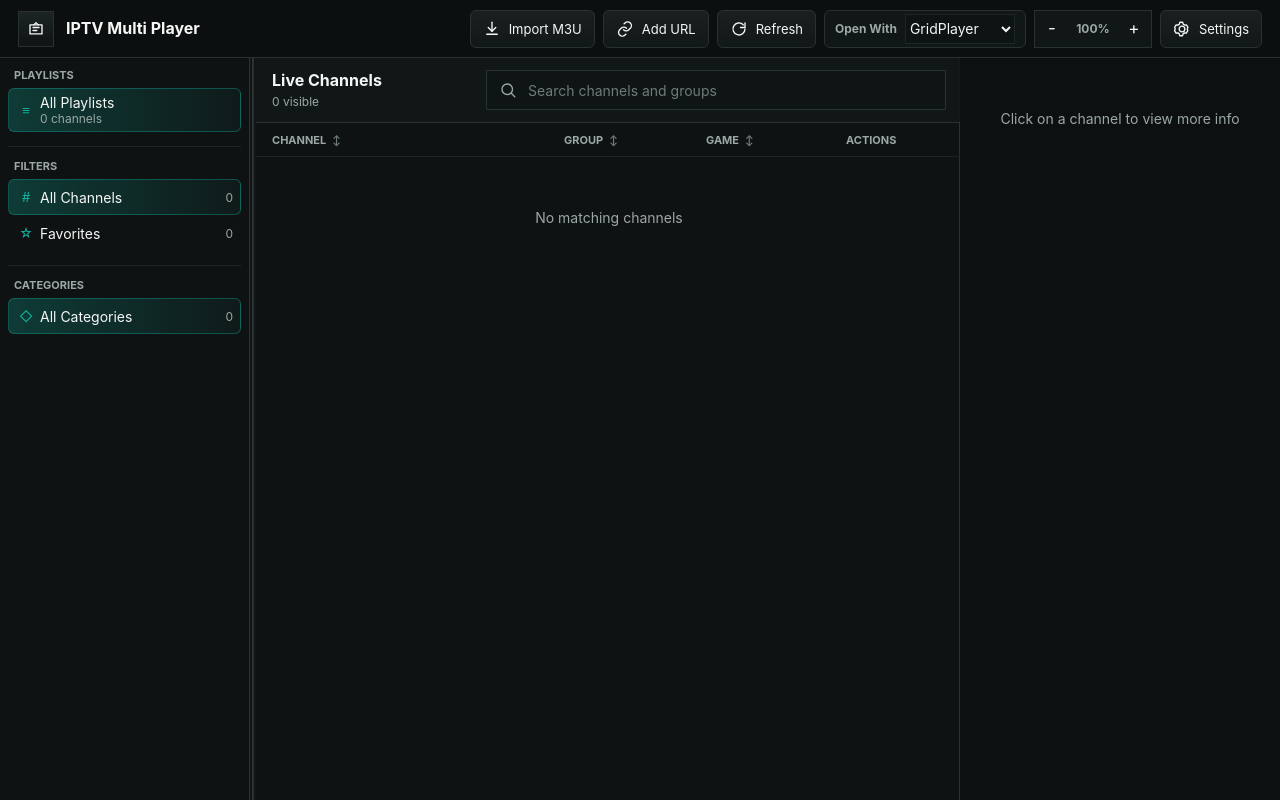
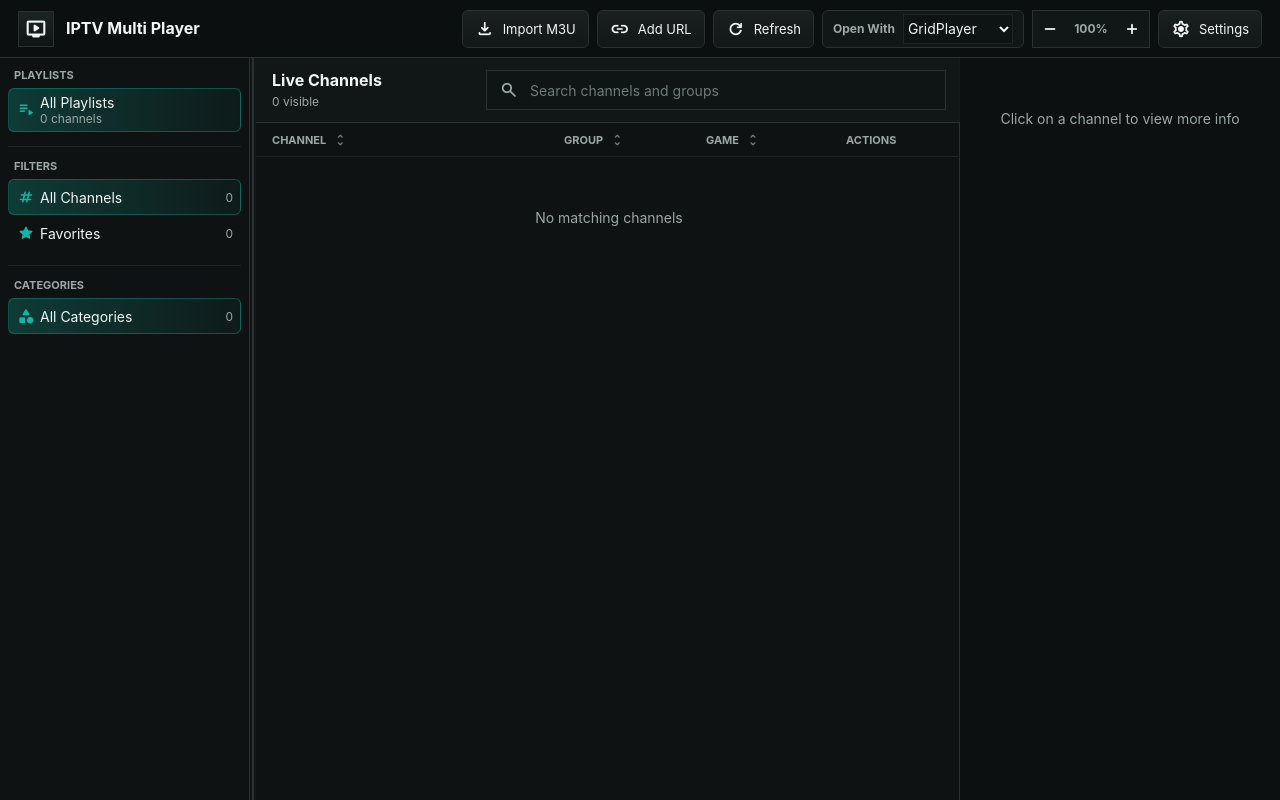
Before and after one commit to jeremygold02/gridplayer-iptv, a Flask app: page / in a window 1280 px wide. Run offline with Flask 3, Linux system fonts and the light colour scheme.

Commit message:
style: use material symbols for app icons

```diff
--- a/static/app.js
+++ b/static/app.js
@@ -81,6 +81,10 @@ function playerPathValue(playerId) {
 
 function channelById(channelId) {
   return appState?.channels.find((channel) => channel.id === channelId) || null;
+}
+
+function iconHtml(name, extraClass = "") {
+  return `<span class="material-icons ${extraClass}" aria-hidden="true">${escapeHtml(name)}</span>`;
 }
 
 async function api(path, options = {}) {
@@ -397,13 +401,13 @@ function renderPlayerSelect() {
 function renderSources() {
   const rows = [
     `<button class="source-row ${filters.sourceId === "all" ? "active" : ""}" data-source-id="all" type="button">
-      <span class="nav-icon">≡</span>
+      ${iconHtml("playlist_play", "nav-icon")}
       <span><span class="source-name">All Playlists</span><span class="source-meta">${appState.channels.length} channels</span></span>
       <span></span>
     </button>`,
     ...appState.sources.map((source) => `
       <button class="source-row ${filters.sourceId === source.id ? "active" : ""}" data-source-id="${source.id}" type="button">
-        <span class="nav-icon">${source.kind === "url" ? "↗" : "▣"}</span>
+        ${iconHtml(source.kind === "url" ? "link" : "folder", "nav-icon")}
         <span><span class="source-name">${escapeHtml(source.name)}</span><span class="source-meta">${source.channel_count || 0} channels</span></span>
         <span class="source-meta">${source.kind}</span>
       </button>
@@ -421,7 +425,7 @@ function renderCategories() {
       : appState.channels.filter((channel) => channel.group === category).length;
     return `
       <button class="nav-row ${filters.category === category ? "active" : ""}" data-category="${escapeHtml(category)}" type="button">
-        <span class="nav-icon">${category === "all" ? "◇" : "•"}</span>
+        ${iconHtml(category === "all" ? "category" : "label", "nav-icon")}
         <span>${escapeHtml(label)}</span>
         <span class="count">${count}</span>
       </button>
@@ -452,9 +456,11 @@ function renderChannels() {
       <div class="group-pill">${escapeHtml(channel.group)}</div>
       ${gameStatusHtml(channel)}
       <div class="row-actions">
-        <button class="icon-button ${favorites.has(channel.id) ? "active" : ""}" data-action="favorite" title="Favorite" type="button">☆</button>
+        <button class="icon-button ${favorites.has(channel.id) ? "active" : ""}" data-action="favorite" title="Favorite" type="button">
+          ${iconHtml(favorites.has(channel.id) ? "star" : "star_border")}
+        </button>
         <button class="icon-button" data-action="open" title="Open in ${escapeHtml(playerLabel)}" type="button">
-          <svg viewBox="0 0 24 24"><path d="M7 17 17 7"/><path d="M9 7h8v8"/><path d="M5 5h6M5 5v14h14v-6"/></svg>
+          ${iconHtml("open_in_new")}
         </button>
       </div>
     </div>
@@ -487,7 +493,7 @@ function renderDetail() {
       </div>
       <div class="detail-actions" data-channel-id="${channel.id}">
         <button class="primary-button" data-detail-action="open" type="button">
-          <svg viewBox="0 0 24 24"><path d="M7 17 17 7"/><path d="M9 7h8v8"/><path d="M5 5h6M5 5v14h14v-6"/></svg>
+          ${iconHtml("open_in_new")}
           <span>Open in ${escapeHtml(playerLabel)}</span>
         </button>
       </div>
@@ -523,6 +529,10 @@ function setApiKeyVisibility(visible) {
   els.toggleApiKeyButton.title = apiKeyVisible ? "Hide API key" : "Show API key";
   els.toggleApiKeyButton.setAttribute("aria-label", apiKeyVisible ? "Hide API key" : "Show API key");
   els.toggleApiKeyButton.setAttribute("aria-pressed", String(apiKeyVisible));
+  const icon = els.toggleApiKeyButton.querySelector(".material-icons");
+  if (icon) {
+    icon.textContent = apiKeyVisible ? "visibility_off" : "visibility";
+  }
 }
 
 function openModal(modal) {
--- a/static/styles.css
+++ b/static/styles.css
@@ -46,14 +46,26 @@ button {
   color: inherit;
 }
 
-svg {
-  width: 18px;
-  height: 18px;
-  fill: none;
-  stroke: currentColor;
-  stroke-width: 1.8;
-  stroke-linecap: round;
-  stroke-linejoin: round;
+.material-icons {
+  display: inline-grid;
+  width: 20px;
+  height: 20px;
+  place-items: center;
+  overflow: hidden;
+  font-family: "Material Symbols Rounded";
+  font-feature-settings: "liga";
+  font-size: 20px;
+  font-style: normal;
+  font-weight: normal;
+  letter-spacing: normal;
+  line-height: 1;
+  text-transform: none;
+  white-space: nowrap;
+  word-wrap: normal;
+  font-variation-settings: "FILL" 0, "wght" 500, "GRAD" 0, "opsz" 20;
+  -webkit-font-feature-settings: "liga";
+  -webkit-font-smoothing: antialiased;
+  -moz-osx-font-smoothing: grayscale;
   flex: 0 0 auto;
 }
 
@@ -93,6 +105,16 @@ svg {
   background: linear-gradient(180deg, #1c2424, #0f1414);
 }
 
+.brand-mark .material-icons {
+  display: grid;
+  width: 22px;
+  height: 22px;
+  margin-top: 0;
+  color: inherit;
+  font-size: 22px;
+  font-variation-settings: "FILL" 0, "wght" 500, "GRAD" 0, "opsz" 24;
+}
+
 .brand h1,
 .panel-head h2,
 .modal h2 {
@@ -102,8 +124,8 @@ svg {
   line-height: 1.2;
 }
 
-.brand span,
-.panel-head span {
+.brand > div:not(.brand-mark) > span,
+.panel-head > div > span {
   display: block;
   margin-top: 3px;
   color: var(--muted);
@@ -135,6 +157,12 @@ svg {
   line-height: 1;
 }
 
+.zoom-control .material-icons {
+  width: 20px;
+  height: 20px;
+  font-size: 20px;
+}
+
 .zoom-control .icon-button:disabled {
   color: var(--subtle);
   cursor: default;
@@ -145,7 +173,7 @@ svg {
   background: transparent;
 }
 
-.zoom-control span {
+.zoom-control #zoomValue {
   min-width: 48px;
   color: var(--muted);
   font-size: 12px;
@@ -164,7 +192,7 @@ svg {
   background: #111616;
 }
 
-.player-picker span {
+.player-picker > span {
   color: var(--muted);
   font-size: 12px;
   font-weight: 700;
@@ -211,6 +239,13 @@ svg {
   padding: 0 12px;
   border-radius: 6px;
   font-size: 13px;
+}
+
+.tool-button .material-icons,
+.primary-button .material-icons {
+  width: 20px;
+  height: 20px;
+  font-size: 20px;
 }
 
 .workspace {
@@ -327,6 +362,13 @@ svg {
   font-size: 13px;
 }
 
+.nav-icon.material-icons {
+  width: 20px;
+  height: 20px;
+  font-size: 18px;
+  font-variation-settings: "FILL" 1, "wght" 500, "GRAD" 0, "opsz" 20;
+}
+
 .channel-panel {
   display: grid;
   grid-template-rows: auto minmax(0, 1fr);
@@ -416,8 +458,17 @@ svg {
 
 .sort-header::after {
   color: var(--subtle);
-  content: "↕";
-  font-size: 10px;
+  content: "unfold_more";
+  font-family: "Material Symbols Rounded";
+  font-feature-settings: "liga";
+  font-size: 16px;
+  font-weight: normal;
+  line-height: 1;
+  text-transform: none;
+  font-variation-settings: "FILL" 0, "wght" 500, "GRAD" 0, "opsz" 20;
+  -webkit-font-feature-settings: "liga";
+  -webkit-font-smoothing: antialiased;
+  -moz-osx-font-smoothing: grayscale;
 }
 
 .sort-header.active {
@@ -592,12 +682,24 @@ svg {
   width: 28px;
   height: 28px;
   place-items: center;
+  padding: 0;
   border-radius: 6px;
+  line-height: 0;
+}
+
+.icon-button .material-icons {
+  width: 20px;
+  height: 20px;
+  font-size: 20px;
 }
 
 .icon-button.active {
   border-color: rgba(240, 184, 75, 0.5);
   color: var(--amber);
+}
+
+.icon-button.active .material-icons {
+  font-variation-settings: "FILL" 1, "wght" 500, "GRAD" 0, "opsz" 20;
 }
 
 .primary-button,
--- a/templates/index.html
+++ b/templates/index.html
@@ -4,6 +4,7 @@
     <meta charset="utf-8">
     <meta name="viewport" content="width=device-width, initial-scale=1">
     <title>IPTV Multi Player</title>
+    <link rel="stylesheet" href="https://fonts.googleapis.com/css2?family=Material+Symbols+Rounded:opsz,wght,FILL,GRAD@20..24,500,0..1,0">
     <link rel="stylesheet" href="{{ url_for('static', filename='styles.css') }}">
   </head>
   <body>
@@ -11,7 +12,7 @@
       <header class="topbar">
         <div class="brand">
           <div class="brand-mark" aria-hidden="true">
-            <svg viewBox="0 0 24 24"><path d="M4 6.5h16v12H4z"/><path d="m9 6.5 3-3 3 3"/><path d="M8 10h8M8 14h5"/></svg>
+            <span class="material-icons" aria-hidden="true">live_tv</span>
           </div>
           <div>
             <h1>IPTV Multi Player</h1>
@@ -19,15 +20,15 @@
         </div>
         <nav class="toolbar" aria-label="Primary actions">
           <button class="tool-button" id="importFileButton" type="button">
-            <svg viewBox="0 0 24 24"><path d="M12 3v12"/><path d="m7 10 5 5 5-5"/><path d="M5 19h14"/></svg>
+            <span class="material-icons" aria-hidden="true">file_download</span>
             <span>Import M3U</span>
           </button>
           <button class="tool-button" id="importUrlButton" type="button">
-            <svg viewBox="0 0 24 24"><path d="M10 13a5 5 0 0 0 7.1 0l2-2a5 5 0 0 0-7.1-7.1l-1.2 1.2"/><path d="M14 11a5 5 0 0 0-7.1 0l-2 2A5 5 0 0 0 12 20.1l1.2-1.2"/></svg>
+            <span class="material-icons" aria-hidden="true">link</span>
             <span>Add URL</span>
           </button>
           <button class="tool-button" id="refreshButton" type="button">
-            <svg viewBox="0 0 24 24"><path d="M20 12a8 8 0 1 1-2.3-5.7"/><path d="M20 4v6h-6"/></svg>
+            <span class="material-icons" aria-hidden="true">refresh</span>
             <span>Refresh</span>
           </button>
           <label class="player-picker">
@@ -39,12 +40,16 @@
             </select>
           </label>
           <div class="zoom-control" aria-label="Zoom controls">
-            <button class="icon-button" id="zoomOutButton" type="button" title="Zoom out">-</button>
+            <button class="icon-button" id="zoomOutButton" type="button" title="Zoom out">
+              <span class="material-icons" aria-hidden="true">remove</span>
+            </button>
             <span id="zoomValue">100%</span>
-            <button class="icon-button" id="zoomInButton" type="button" title="Zoom in">+</button>
+            <button class="icon-button" id="zoomInButton" type="button" title="Zoom in">
+              <span class="material-icons" aria-hidden="true">add</span>
+            </button>
           </div>
           <button class="tool-button" id="settingsButton" type="button">
-            <svg viewBox="0 0 24 24"><path d="M12 8.2a3.8 3.8 0 1 0 0 7.6 3.8 3.8 0 0 0 0-7.6z"/><path d="m19 12 .9-2.1-2-3.4-2.3.3a7.5 7.5 0 0 0-1.8-1L12.8 3H9.2l-.9 2.8a7.5 7.5 0 0 0-1.8 1l-2.3-.3-2 3.4L3 12l-.9 2.1 2 3.4 2.3-.3a7.5 7.5 0 0 0 1.8 1l.9 2.8h3.6l.9-2.8a7.5 7.5 0 0 0 1.8-1l2.3.3 2-3.4z"/></svg>
+            <span class="material-icons" aria-hidden="true">settings</span>
             <span>Settings</span>
           </button>
         </nav>
@@ -59,12 +64,12 @@
           <section>
             <div class="section-title">Filters</div>
             <button class="nav-row active" data-filter-kind="all" type="button">
-              <span class="nav-icon">#</span>
+              <span class="material-icons nav-icon" aria-hidden="true">tag</span>
               <span>All Channels</span>
               <span id="allCount" class="count">0</span>
             </button>
             <button class="nav-row" data-filter-kind="favorites" type="button">
-              <span class="nav-icon">☆</span>
+              <span class="material-icons nav-icon" aria-hidden="true">star</span>
               <span>Favorites</span>
               <span id="favoriteCount" class="count">0</span>
             </button>
@@ -83,7 +88,7 @@
               <span id="resultCount">0 visible</span>
             </div>
             <label class="search-box">
-              <svg viewBox="0 0 24 24"><path d="m21 21-4.3-4.3"/><circle cx="11" cy="11" r="7"/></svg>
+              <span class="material-icons" aria-hidden="true">search</span>
               <input id="searchInput" type="search" placeholder="Search channels and groups">
             </label>
           </div>
@@ -110,7 +115,7 @@
         <div class="modal-head">
           <h2>Add Playlist URL</h2>
           <button class="icon-button" data-close-modal type="button" title="Close">
-            <svg viewBox="0 0 24 24"><path d="M6 6l12 12M18 6 6 18"/></svg>
+            <span class="material-icons" aria-hidden="true">close</span>
           </button>
         </div>
         <label>
@@ -133,7 +138,7 @@
         <div class="modal-head">
           <h2>Settings</h2>
           <button class="icon-button" data-close-modal type="button" title="Close">
-            <svg viewBox="0 0 24 24"><path d="M6 6l12 12M18 6 6 18"/></svg>
+            <span class="material-icons" aria-hidden="true">close</span>
           </button>
         </div>
         <label>
@@ -153,7 +158,7 @@
           <div class="secret-input-row">
             <input id="apiSportsKeyInput" type="password" placeholder="API_SPORTS_KEY" autocomplete="off" spellcheck="false" aria-label="API-Sports key">
             <button class="icon-button" id="toggleApiKeyButton" type="button" title="Show API key" aria-label="Show API key" aria-pressed="false">
-              <svg viewBox="0 0 24 24"><path d="M2.5 12s3.5-6 9.5-6 9.5 6 9.5 6-3.5 6-9.5 6-9.5-6-9.5-6z"/><circle cx="12" cy="12" r="3"/></svg>
+              <span class="material-icons" aria-hidden="true">visibility</span>
             </button>
           </div>
         </div>
```
Also changed, not shown: other parts of static/styles.css (+44 -3 lines).
